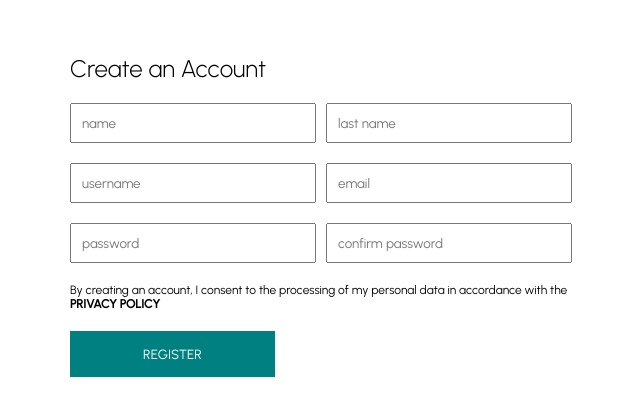
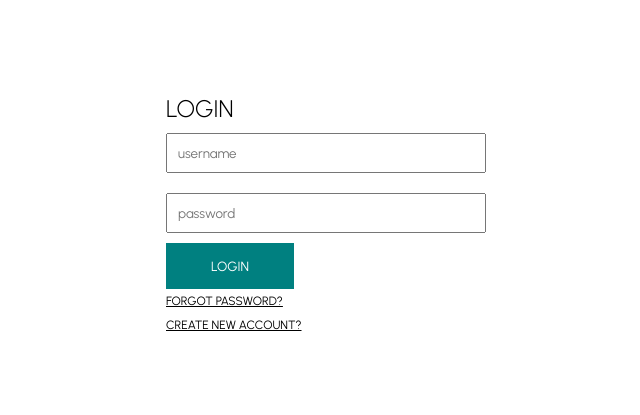
Before and after one commit to Markotweyo/dukashop, a React (Create React App) app: page / in a window 1280 px wide. Shown: the part 185-600 px from the top of the page, without its empty margins (314-954 px from the left). Built offline with nearby package versions, Linux system fonts and the light colour scheme.

Commit message:
Adding Login page

```diff
--- a/src/App.jsx
+++ b/src/App.jsx
@@ -3,6 +3,7 @@ import Home from "./pages/Home";
 import ProductList from "./pages/ProductList";
 import Product from "./pages/Product";
 import Register from "./pages/Register";
+import Login from "./pages/Login";
 
 const App = () => {
   return (
@@ -10,7 +11,8 @@ const App = () => {
     {/*<Home/>*/}
     {/*<ProductList/>*/}
     {/*<Product/>*/}
-    <Register/>
+    {/*<Register/>*/}
+    <Login/>
   </div>
   )
 
--- a/src/pages/Login.jsx
+++ b/src/pages/Login.jsx
@@ -1,12 +1,75 @@
 import React from 'react';
-
-const Container= styled.div``
+import styled from 'styled-components'
 
 
+const Container= styled.div`
+    width: 100vw;
+    height: 100vh;
+    background: linear-gradient(
+        rgba(255,255,255, 0.5),
+        rgba(255,255,255, 0.5),
+    ),
+    url("https://images.pexels.com/photos/6984650/pexels-photo-6984650.jpeg?auto=compress&cs=tinysrgb&dpr=2&h=650&w=940")
+      center;
+    background-size: cover;
+    display: flex;
+    align-items: center;
+    justify-content: center;
+
+`
+const Wrapper= styled.div`
+    width: 25%;
+    padding: 20px;
+    background-color: white;
+`
+const Title= styled.h1`
+    font-size: 24px;
+    font-weight: 300;
+`
+
+const Form= styled.form`
+    display: flex;
+    flex-direction: column;
+`
+const Input= styled.input`
+    flex: 1;
+    min-width: 40%;
+    margin: 10px 0px;
+    padding: 10px;
+`
+
+const Button= styled.button`
+    width: 40%;
+    border: none;
+    padding: 15px 20px;
+    background-color: teal;
+    color: white;
+    cursor: pointer;
+
+`
+const Link = styled.a`
+    margin: 5px 0px;
+    font-size:12px;
+    text-decoration: underline;
+    cursor: pointer;
+    `
 const Login = ()=> {
     return (
         <Container>
-            Login
+             <Wrapper>
+                <Title>LOGIN</Title>
+
+                    <Form>
+                        <Input placeholder="username"/>
+                        <Input placeholder="password"/>
+                        <Button>LOGIN</Button>
+                        <Link>FORGOT PASSWORD?</Link>
+                        <Link>CREATE NEW ACCOUNT?</Link>
+                    </Form>
+
+
+
+            </Wrapper>
         </Container>
     )
 }
```
